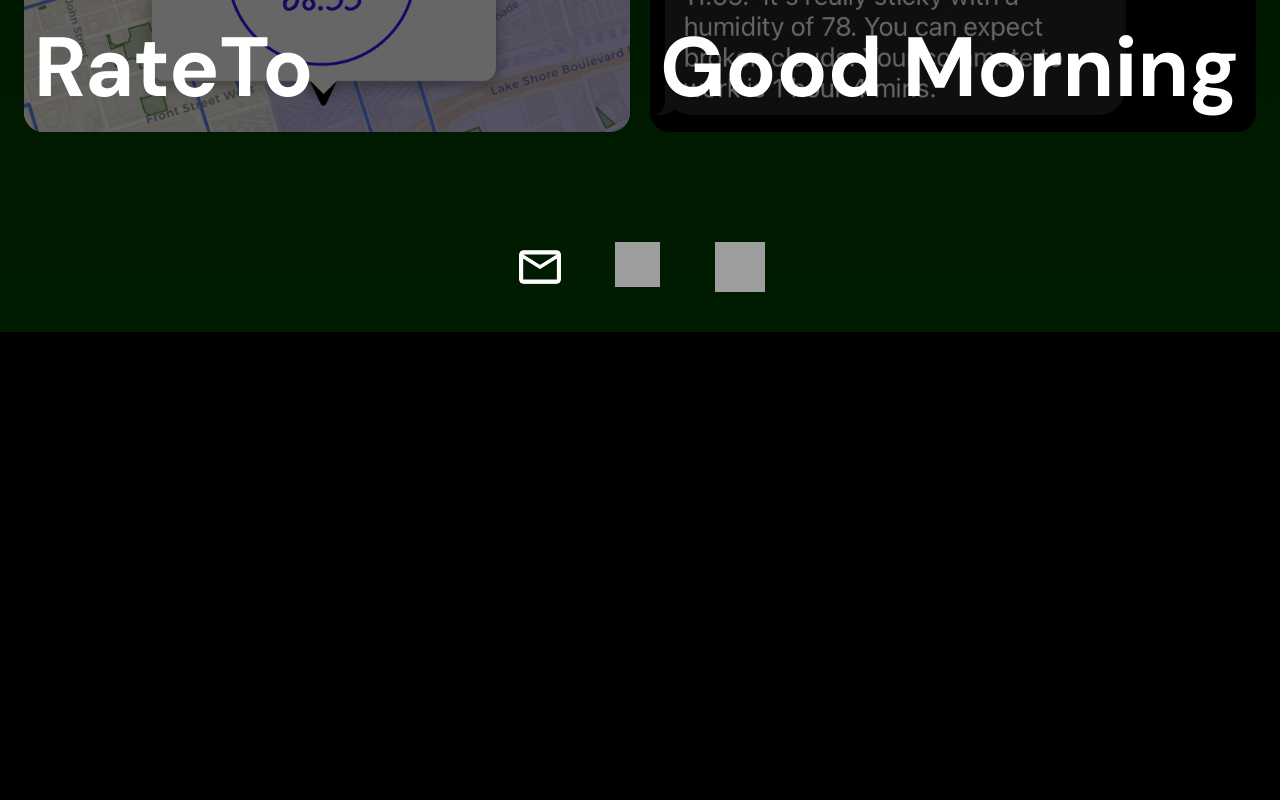
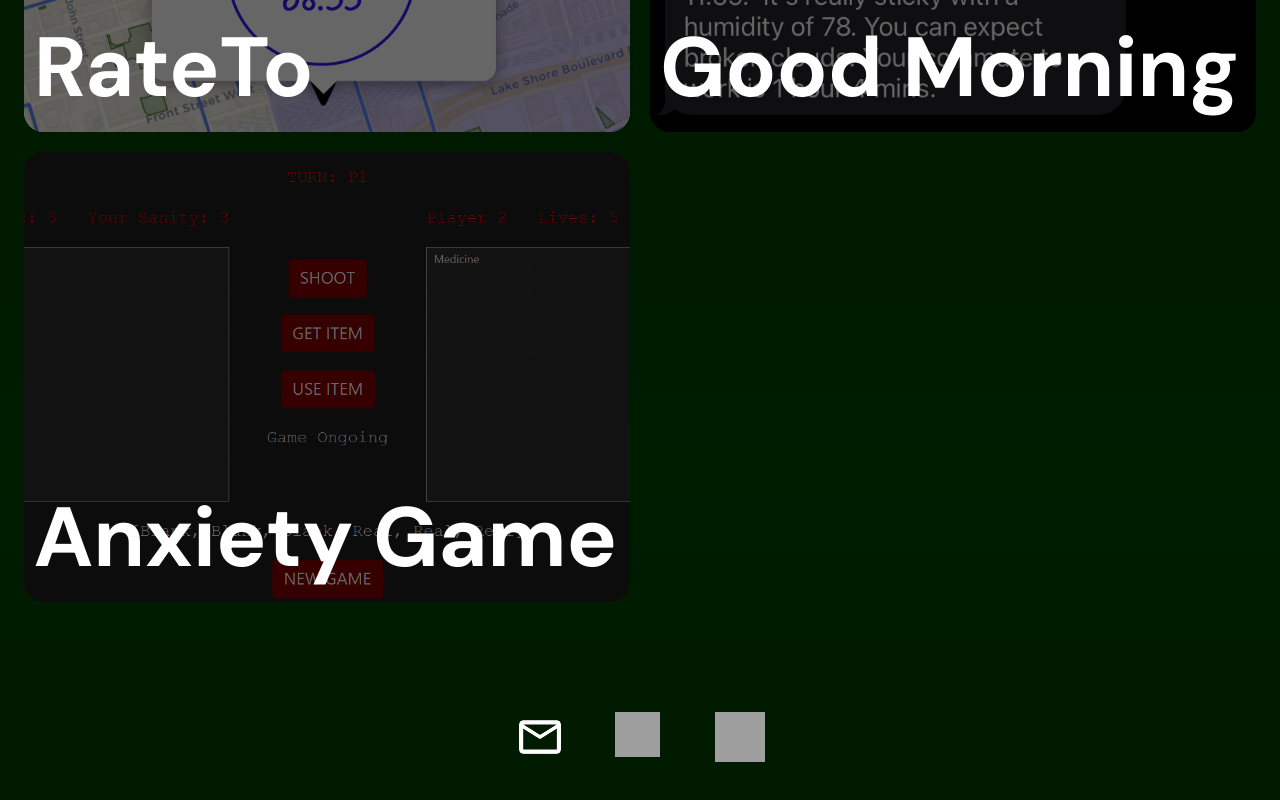
Before and after one commit to shadmansohel04/ShadmanSohel, a React (Vite) app: page /projects in a window 1280 px wide. Shown: the part 1216-2016 px from the top of the page. Before the commit the page ends 1548 px from the top, so only its background shows below. Built offline with nearby package versions, Linux system fonts and the light colour scheme; grey boxes are pictures that could not be loaded; a web font is replaced by a local one.

Commit message:
first commit

```diff
--- a/src/components/projectsContentComp.jsx
+++ b/src/components/projectsContentComp.jsx
@@ -57,6 +57,17 @@ export default function ProjectsContent(){
             ],
             desc: "I created a Python script that automates daily SMS updates with location-based weather forecasts and commute times. Using Twilio, Google Maps, and OpenWeather APIs, it retrieves real-time data on traffic and weather, sending personalized updates each morning to streamline daily planning."
         },
+        {
+            img: "./ANXIETY.png",
+            name: "Anxiety Game",
+            github: "https://github.com/shadmansohel04/AnxiousGame/tree/master",
+            tech:[
+                "Java",
+                "JavaFX",
+                "Object Oriented Programming"
+            ],
+            desc: "Anxiety is a local PvP game built with Java and JavaFX, leveraging object-oriented programming principles. It challenges players with strategic decision-making, testing their ability to think critically and adapt in real-time competition."
+        }
     ]
 
     return(
```
Also changed, not shown: public/ANXIETY.png (added).
